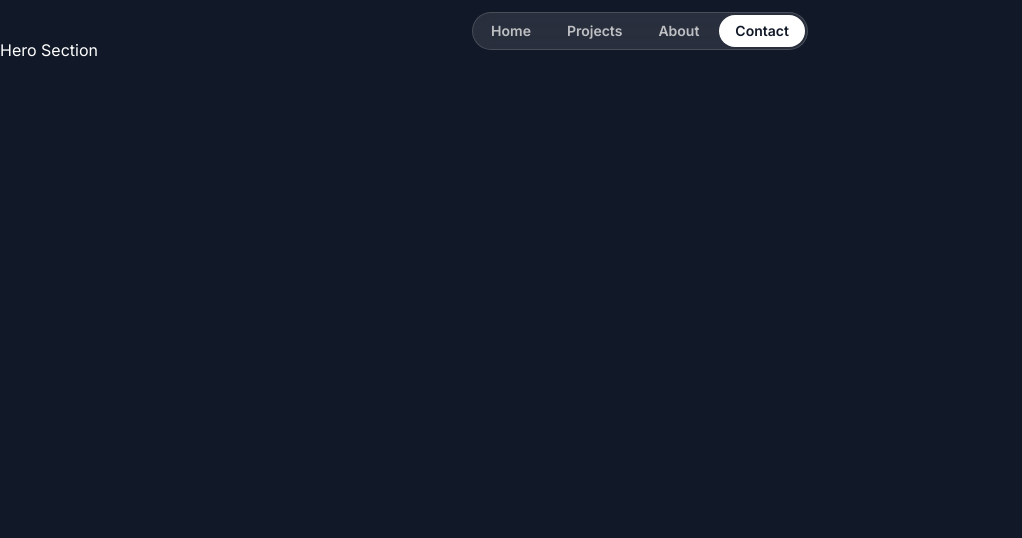
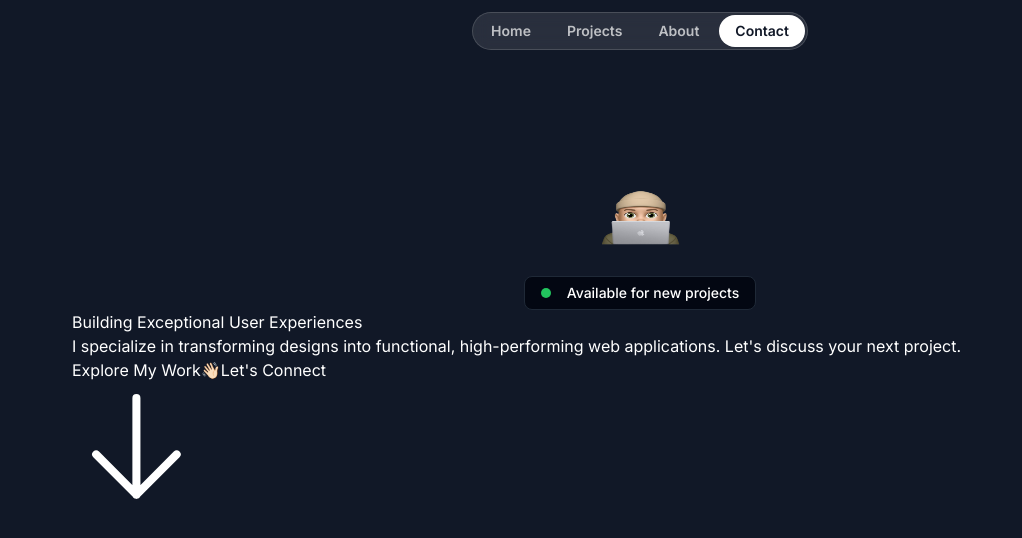
Before and after one commit to DaniaMasnyi/next-portfolio, a Next.js app: page / in a window 1280 px wide. Shown: the top 538 px of the page, without its empty margins (0-1022 px from the left). Built offline with nearby package versions, Linux system fonts and the light colour scheme; a web font is replaced by a local one.

Commit message:
basic hero

```diff
--- a/src/app/page.tsx
+++ b/src/app/page.tsx
@@ -1,4 +1,4 @@
-import { Header } from "../sections/Header";
+import { Header } from "@/sections/Header";
 import { HeroSection } from "@/sections/Hero";
 
 export default function Home() {
--- a/src/sections/Hero.tsx
+++ b/src/sections/Hero.tsx
@@ -1,3 +1,36 @@
+import memojiImage from "@/assets/images/mymemoji.png";
+import Image from "next/image";
+import ArrowDown from "@/assets/icons/arrow-down.svg";
+
 export const HeroSection = () => {
-  return <div>Hero Section</div>;
+  return (
+    <div className="py-32">
+      <div className="container">
+        <div className="flex flex-col items-center">
+          <Image src={memojiImage} className="size-[110px]" alt="Laptop" />
+          <div className="bg-gray-950 border border-gray-800 px-4 py-1.5 inline-flex items-center gap-4 rounded-lg">
+            <div className="bg-green-500 size-2.5 rounded-full"></div>
+            <div className="text-sm font-medium">
+              Available for new projects
+            </div>
+          </div>
+        </div>
+        <h1>Building Exceptional User Experiences</h1>
+        <p>
+          I specialize in transforming designs into functional, high-performing
+          web applications. Let's discuss your next project.
+        </p>
+        <div>
+          <button>
+            <span>Explore My Work</span>
+            <ArrowDown />
+          </button>
+          <button>
+            <span>👋🏻</span>
+            <span>Let's Connect</span>
+          </button>
+        </div>
+      </div>
+    </div>
+  );
 };
```
